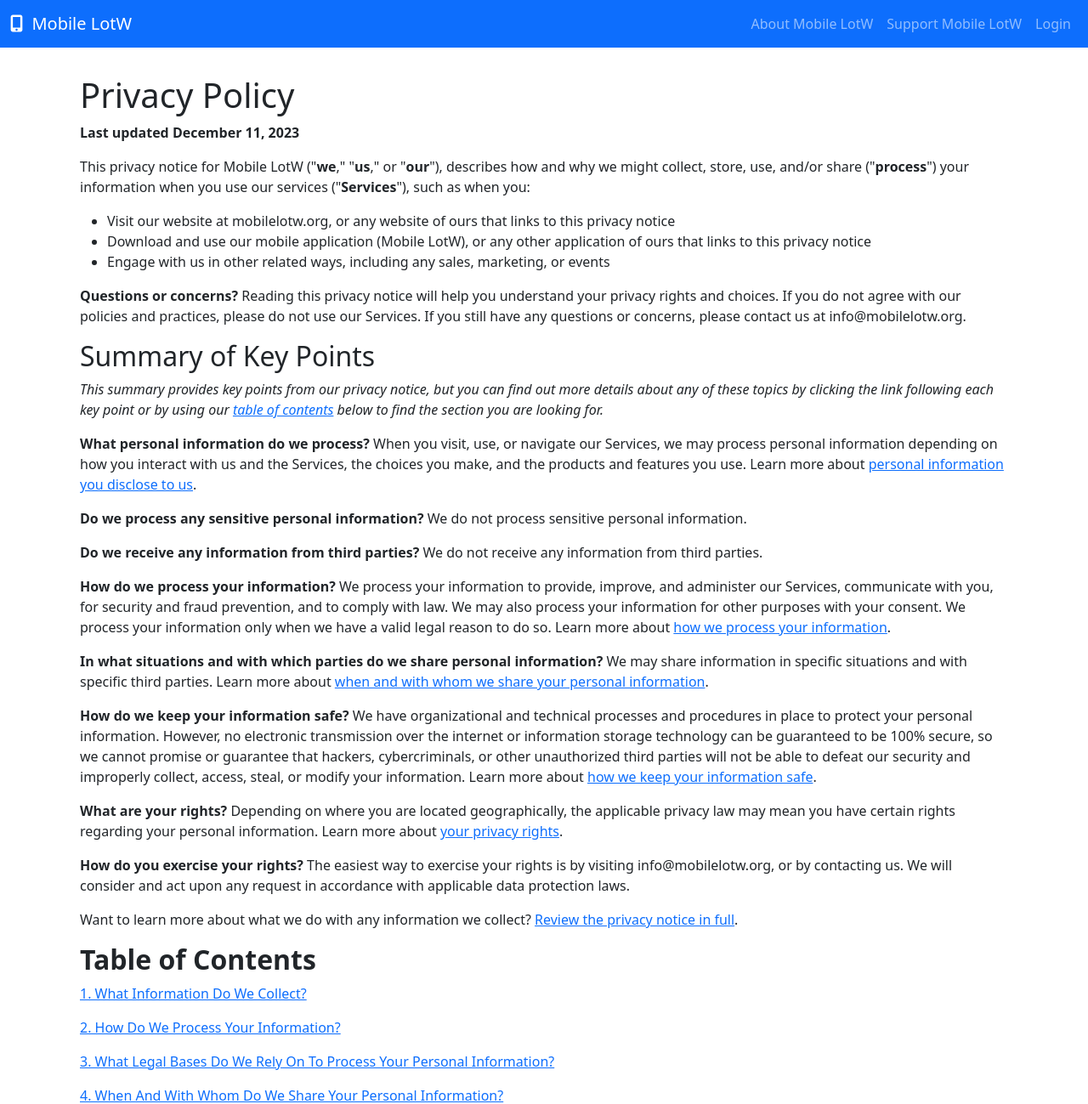
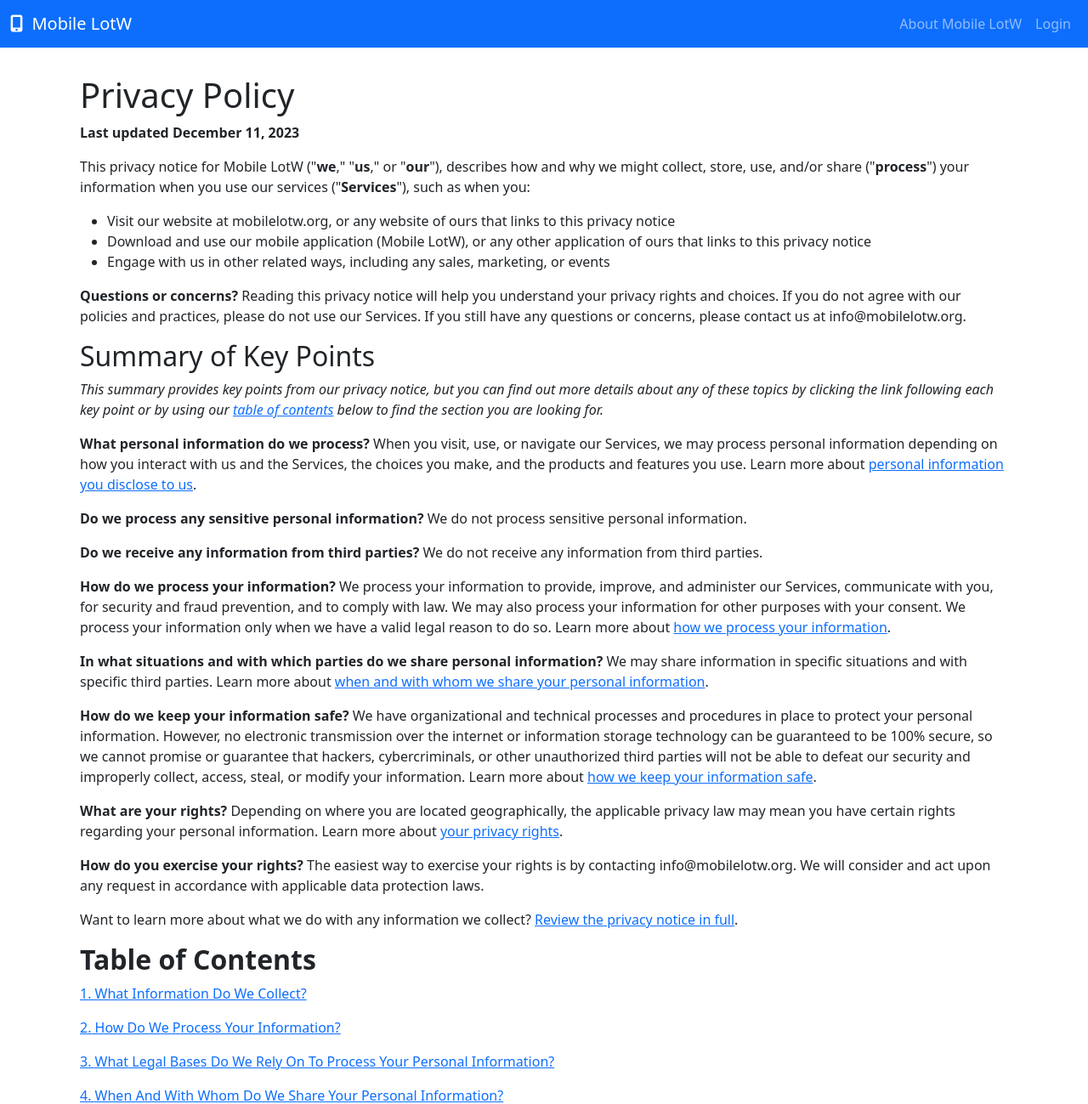
Before and after one commit to kalendar/mobile_lotw, a Flask app: page /privacy in a window 1280 px wide. Shown: the top 1299 px of the page at 85% size. Run offline with Flask 3, Linux system fonts and the light colour scheme; parts of the project's set-up code (start-up, migrations or seed data) failed here and were passed over; some libraries are stand-ins or nearby versions.

Commit message:
Updates to navbar and privacy policy.

```diff
--- a/app/templates/components/navbar.html
+++ b/app/templates/components/navbar.html
@@ -32,9 +32,6 @@
           ></a>
         {% endif %}
         <a class="nav-link" href="{{ url_for('about') }}">About Mobile LotW</a>
-        <a class="nav-link" href="https://paypal.me/opencontent"
-          >Support Mobile LotW</a
-        >
         {% if not session.logged_in %}
           <a class="nav-link" href="{{ url_for('auth.login') }}">Login</a>
         {% else %}
--- a/app/templates/privacy.html
+++ b/app/templates/privacy.html
@@ -31,7 +31,7 @@
 
 <p><strong>What are your rights?</strong> Depending on where you are located geographically, the applicable privacy law may mean you have certain rights regarding your personal information. Learn more about <a data-custom-class="link" href="#privacyrights">your privacy rights</a>.</p>
 
-<p><strong>How do you exercise your rights?</strong> The easiest way to exercise your rights is by visiting info@mobilelotw.org, or by contacting us. We will consider and act upon any request in accordance with applicable data protection laws.</p>
+<p><strong>How do you exercise your rights?</strong> The easiest way to exercise your rights is by contacting info@mobilelotw.org. We will consider and act upon any request in accordance with applicable data protection laws.</p>
 
 <p>Want to learn more about what we do with any information we collect? <a data-custom-class="link" href="#toc">Review the privacy notice in full</a>.</p>
 
@@ -118,6 +118,6 @@
 <div id="contact"><strong>15. How Can You Contact Us About This Notice?</strong></p><p>If you have questions or comments about this notice, you may email us at info@mobilelotw.org
 
 <p><strong>16. How Can You Review, Update, Or Delete The Data We Collect From You?</strong></p>
-<p>Based on the applicable laws of your country, you may have the right to request access to the personal information we collect from you, change that information, or delete it. To request to review, update, or delete your personal information, please visit: info@mobilelotw.org.</p>
+<p>Based on the applicable laws of your country, you may have the right to request access to the personal information we collect from you, change that information, or delete it. To request to review, update, or delete your personal information, please contact: info@mobilelotw.org.</p>
 
 {% endblock %}
```
